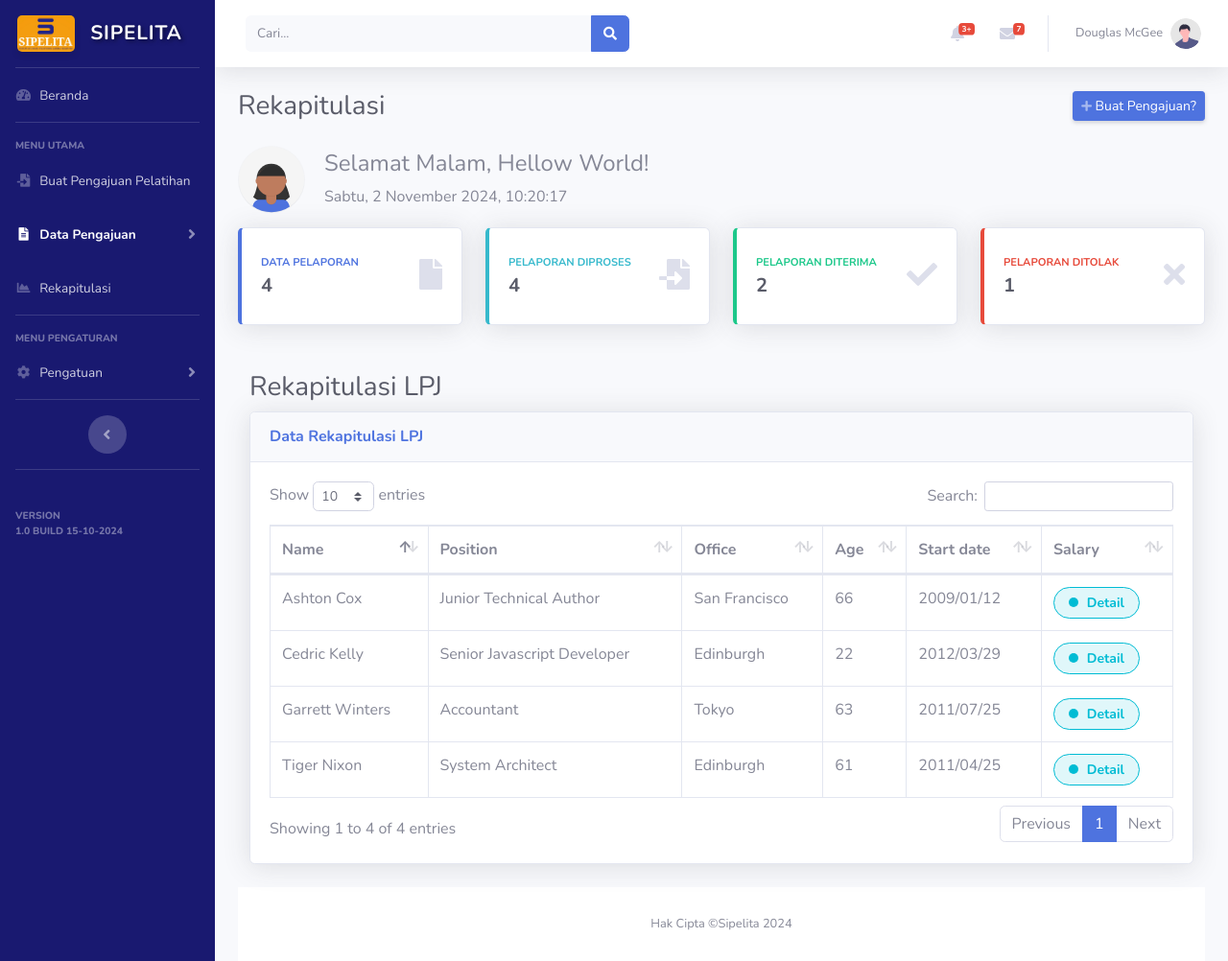
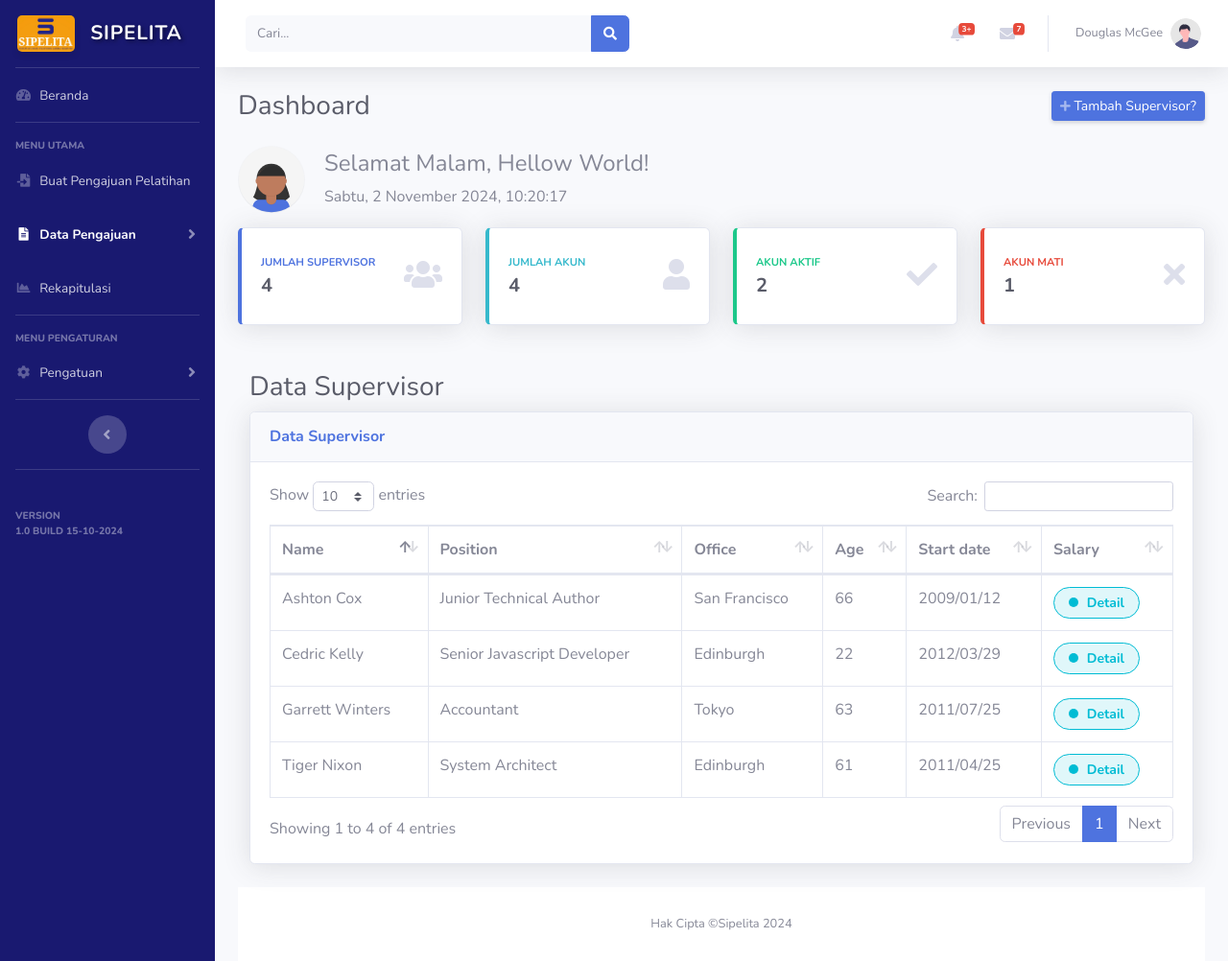
Before and after one commit to Nabil-Aditya/Sipelita, a PHP site: page /admin/index.php in a window 1280 px wide. Shown: the whole page at 96% size. Run offline with PHP 8.4, Linux system fonts and the light colour scheme; data comes from the database, SQL or seed files in the repository; some libraries are stand-ins or nearby versions.

Commit message:
Update index.php

```diff
--- a/admin/index.php
+++ b/admin/index.php
@@ -502,9 +502,9 @@ $total_rejected = $row_rejected['total_rejected'];
 
                     <!-- Page Heading -->
                     <div class="d-sm-flex align-items-center justify-content-between mb-4">
-                        <h1 class="h3 mb-0 text-gray-800">Rekapitulasi</h1>
+                        <h1 class="h3 mb-0 text-gray-800">Dashboard</h1>
                         <a href="add_pengajuan_pelatihan.php" class="d-none d-sm-inline-block btn btn-sm btn-primary shadow-sm">
-                            <i class="fas fa-plus fa-sm text-white-50"></i>&nbsp;Buat Pengajuan?
+                            <i class="fas fa-plus fa-sm text-white-50"></i>&nbsp;Tambah Supervisor?
                         </a>
                     </div>
 
@@ -558,61 +558,61 @@ $total_rejected = $row_rejected['total_rejected'];
                     <!-- Content Row -->
                     <div class="row">
 
-                        <!-- Earnings (Monthly) Card Example -->
+                        <!-- Earnings (jumlah supervisor) Card Example -->
                         <div class="col-xl-3 col-md-6 mb-4">
                             <div class="card border-left-primary shadow h-100 py-2">
                                 <div class="card-body">
                                     <div class="row no-gutters align-items-center">
                                         <div class="col mr-2">
                                             <div class="text-xs font-weight-bold text-primary text-uppercase mb-1">
-                                                DATA PELAPORAN</div>
+                                                JUMLAH SUPERVISOR</div>
                                             <div class="h5 mb-0 font-weight-bold text-gray-800">
                                                 <?php echo $total_pending; ?>
-                                                <!-- Mengambil jumlah pengajuan diproses dari PHP -->
+                                                <!-- Mengambil jumlah supervisor dari PHP -->
                                             </div>
                                         </div>
                                         <div class="col-auto">
-                                            <i class="fas fa-file fa-2x text-gray-300"></i>
+                                            <i class="fas fa-users fa-2x text-gray-300"></i>
                                         </div>
                                     </div>
                                 </div>
                             </div>
                         </div>
 
-                        <!-- Earnings (Pengajuan Diproses) Card Example -->
+                        <!-- Earnings (jumlah akun supervisor) Card Example -->
                         <div class="col-xl-3 col-md-6 mb-4">
                             <div class="card border-left-info shadow h-100 py-2">
                                 <div class="card-body">
                                     <div class="row no-gutters align-items-center">
                                         <div class="col mr-2">
                                             <div class="text-xs font-weight-bold text-info text-uppercase mb-1">
-                                                PELAPORAN DIPROSES</div>
+                                                JUMLAH AKUN</div>
                                             <div class="h5 mb-0 font-weight-bold text-gray-800">
                                                 <?php echo $total_pending; ?>
-                                                <!-- Mengambil jumlah pengajuan diproses dari PHP -->
+                                                <!-- Mengambil jumlah akun supervisor dari PHP -->
                                             </div>
                                         </div>
                                         <div class="col-auto">
-                                            <i class="fas fa-file-import fa-2x text-gray-300"></i>
+                                            <i class="fas fa-user fa-2x text-gray-300"></i>
                                         </div>
                                     </div>
                                 </div>
                             </div>
                         </div>
 
-                        <!-- Earnings (Pengajuan Diterima) Card Example -->
+                        <!-- Earnings (akun aktif supervisor) Card Example -->
                         <div class="col-xl-3 col-md-6 mb-4">
                             <div class="card border-left-success shadow h-100 py-2">
                                 <div class="card-body">
                                     <div class="row no-gutters align-items-center">
                                         <div class="col mr-2">
                                             <div class="text-xs font-weight-bold text-success text-uppercase mb-1">
-                                                PELAPORAN DITERIMA</div>
+                                                AKUN AKTIF</div>
                                             <div class="row no-gutters align-items-center">
                                                 <div class="col-auto">
                                                     <div class="h5 mb-0 mr-3 font-weight-bold text-gray-800">
                                                         <?php echo $total_approved; ?>
-                                                        <!-- Mengambil jumlah pengajuan diterima dari PHP -->
+                                                        <!-- Mengambil jumlah akun yang aktif dari PHP -->
                                                     </div>
                                                 </div>
                                             </div>
@@ -625,17 +625,17 @@ $total_rejected = $row_rejected['total_rejected'];
                             </div>
                         </div>
 
-                        <!-- Pending Requests (Pengajuan Ditolak) Card Example -->
+                        <!-- Pending Requests (akun mati supervisor) Card Example -->
                         <div class="col-xl-3 col-md-6 mb-4">
                             <div class="card border-left-danger shadow h-100 py-2">
                                 <div class="card-body">
                                     <div class="row no-gutters align-items-center">
                                         <div class="col mr-2">
                                             <div class="text-xs font-weight-bold text-danger text-uppercase mb-1">
-                                                PELAPORAN DITOLAK</div>
+                                                AKUN MATI</div>
                                             <div class="h5 mb-0 font-weight-bold text-gray-800">
                                                 <?php echo $total_rejected; ?>
-                                                <!-- Mengambil jumlah pengajuan ditolak dari PHP -->
+                                                <!-- Mengambil jumlah akun yang mati dari PHP -->
                                             </div>
                                         </div>
                                         <div class="col-auto">
@@ -650,12 +650,12 @@ $total_rejected = $row_rejected['total_rejected'];
                         <div class="container-fluid">
 
                             <!-- Page Heading -->
-                            <h1 class="h3 mt-4 mb-2 text-gray-800">Rekapitulasi LPJ</h1>
+                            <h1 class="h3 mt-4 mb-2 text-gray-800">Data Supervisor</h1>
 
                             <!-- DataTales Example -->
                             <div class="card shadow mb-4">
                                 <div class="card-header py-3">
-                                    <h6 class="m-0 font-weight-bold text-primary">Data Rekapitulasi LPJ</h6>
+                                    <h6 class="m-0 font-weight-bold text-primary">Data Supervisor</h6>
                                 </div>
                                 <div class="card-body">
                                     <div class="table-responsive">
```
